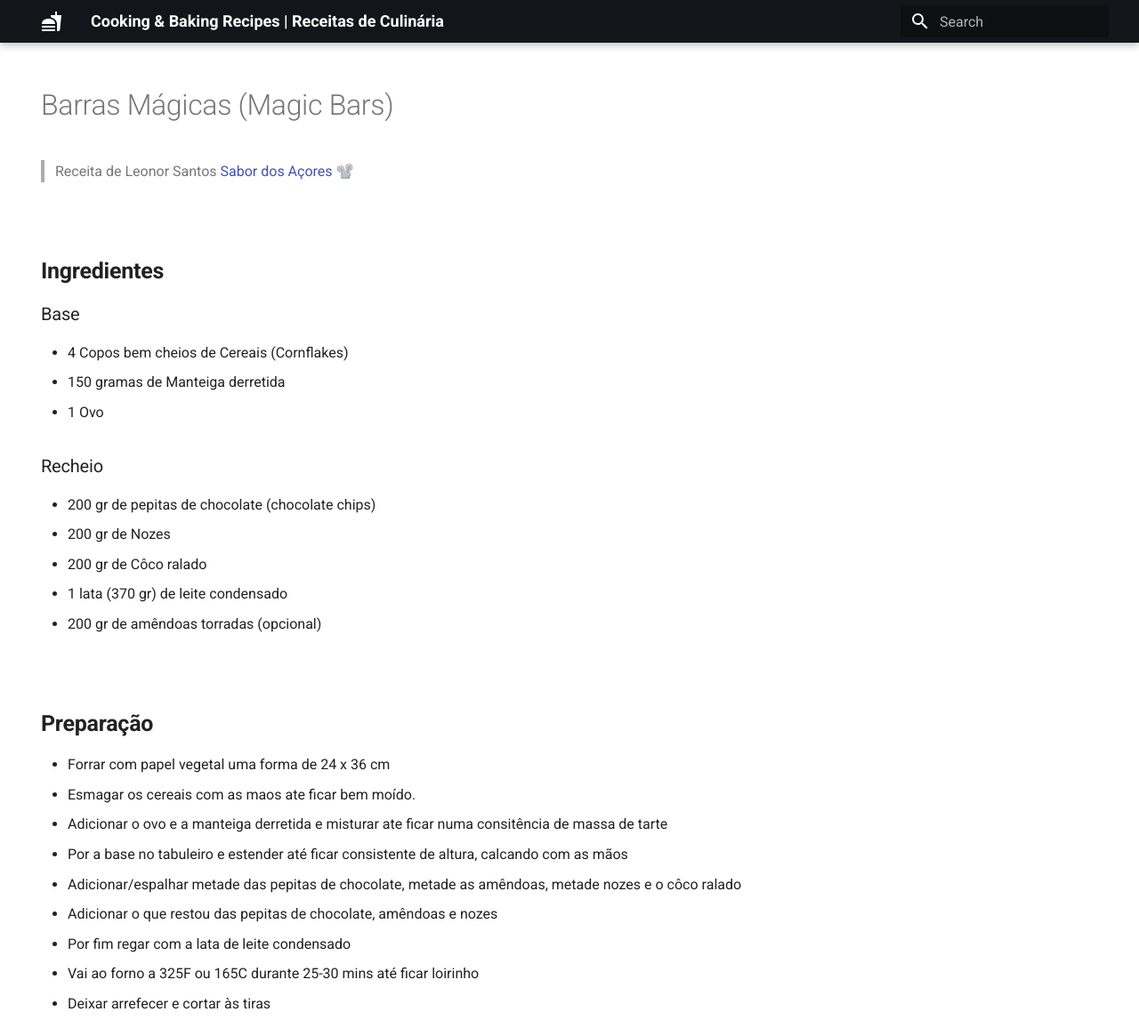
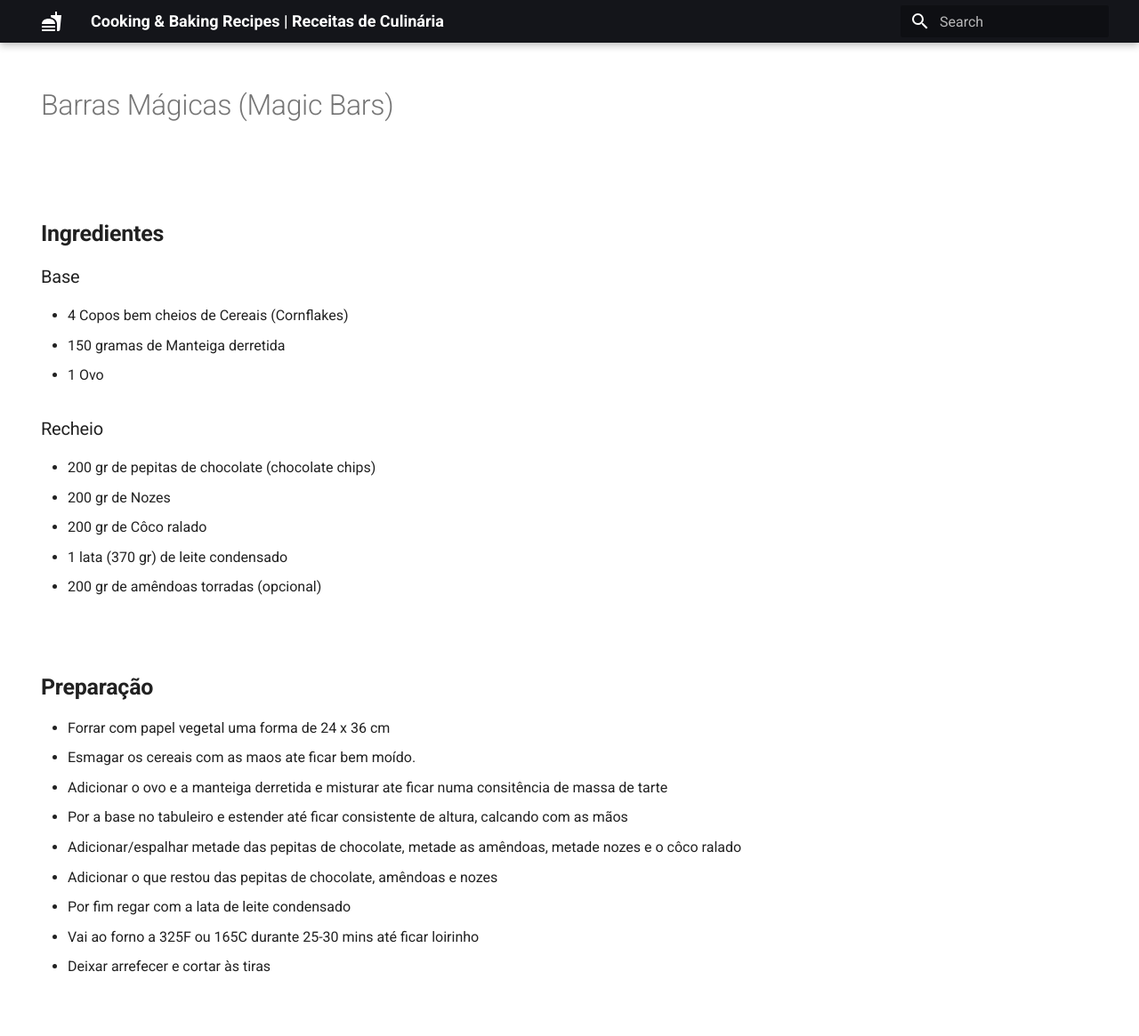
Before and after one commit to mannycarreiro/cooking_recipes, an MkDocs documentation site: the page built from docs/Receitas/Barras Magicas.md, in a window 1280 px wide and 1165 px high. Shown: the whole window at 89% size. Built offline with MkDocs 1.6.1 and Material for MkDocs 9.7.7, drawn with Linux system fonts in a browser that asks for light colours.

Commit message:
Added recipe

```diff
--- a/docs/Receitas/Barras Magicas.md
+++ b/docs/Receitas/Barras Magicas.md
@@ -10,8 +10,6 @@ tags:
 
 
 # Barras Mágicas (Magic Bars)
-
-> Receita de Leonor Santos [Sabor dos Açores](https://www.youtube.com/watch?v=grJYnsbY2t8) 📽️
 
 <br>
 
```
